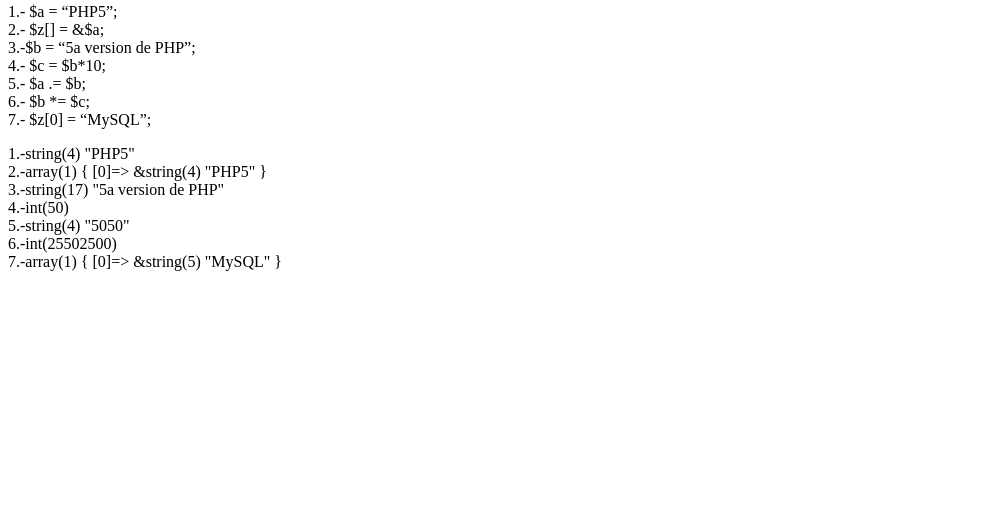
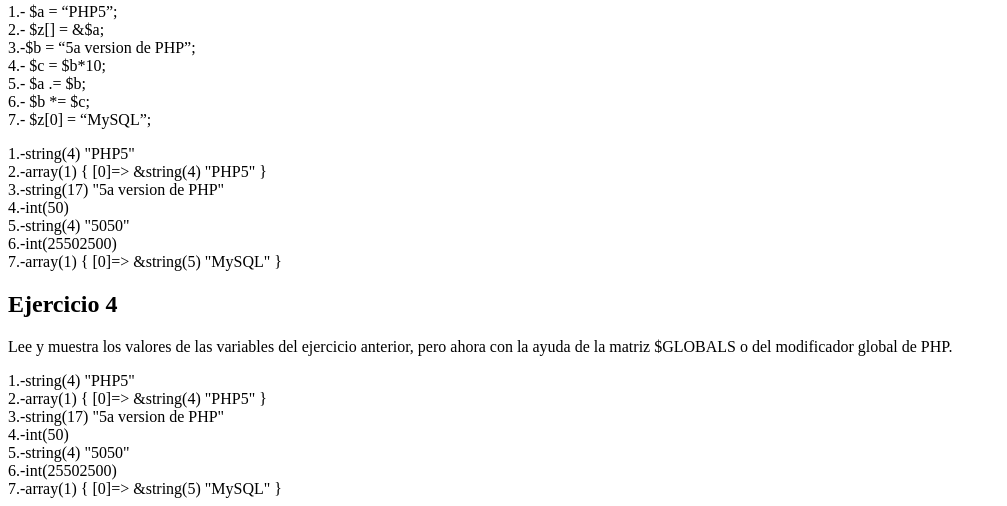
Before and after one commit to JorgeLeonVivanco/Practicas_TW, a PHP site: page / in a window 1280 px wide. Shown: the part 825-1331 px from the top of the page, without its empty margins (0-1007 px from the left). Before the commit the page ends 1096 px from the top, so only its background shows below. Run offline with PHP 8.4, Linux system fonts and the light colour scheme.

Commit message:
Ejercicio 4 Terminado

```diff
--- a/p02/index.php
+++ b/p02/index.php
@@ -84,5 +84,29 @@
     $z[0] = "MySQL";
     echo "7.-";var_dump($z); echo "<br>";
     ?>
+        <h2>Ejercicio 4</h2>
+    <p>Lee y muestra los valores de las variables del ejercicio anterior, pero ahora con la ayuda de
+la matriz $GLOBALS o del modificador global de PHP.</p>
+<?php
+global $a, $z, $b, $c; // Declarar todas las variables como globales
+$a = "PHP5";
+echo "1.-"; var_dump($a); echo "<br>";
+$z = array();
+$z[] = &$a;
+echo "2.-"; var_dump($z); echo "<br>";
+$b = "5a version de PHP";
+echo "3.-"; var_dump($b); echo "<br>";
+@$c = $b * 10;
+echo "4.-"; var_dump($c); echo "<br>";
+$a .= $b;
+echo "5.-"; var_dump($a); echo "<br>";
+$b *= $c;
+echo "6.-"; var_dump($b); echo "<br>";
+$z[0] = "MySQL";
+echo "7.-"; var_dump($z); echo "<br>";
+?>
+
+
+
 </body>
 </html>
```
